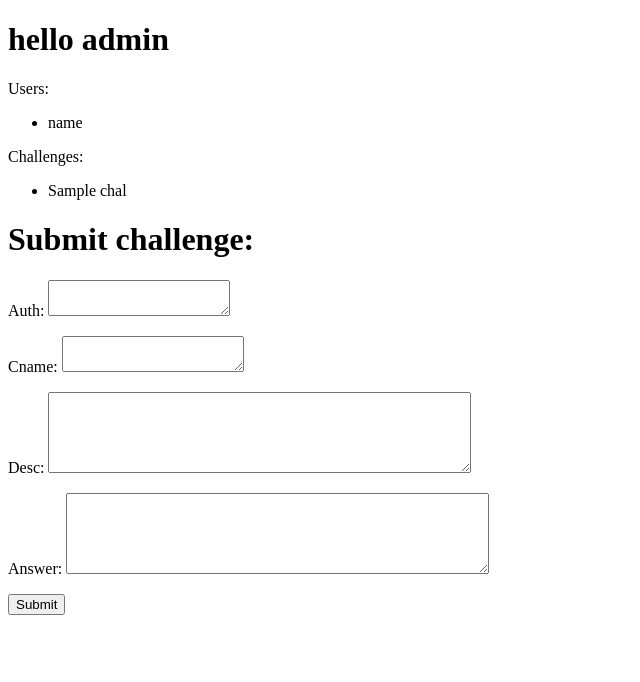
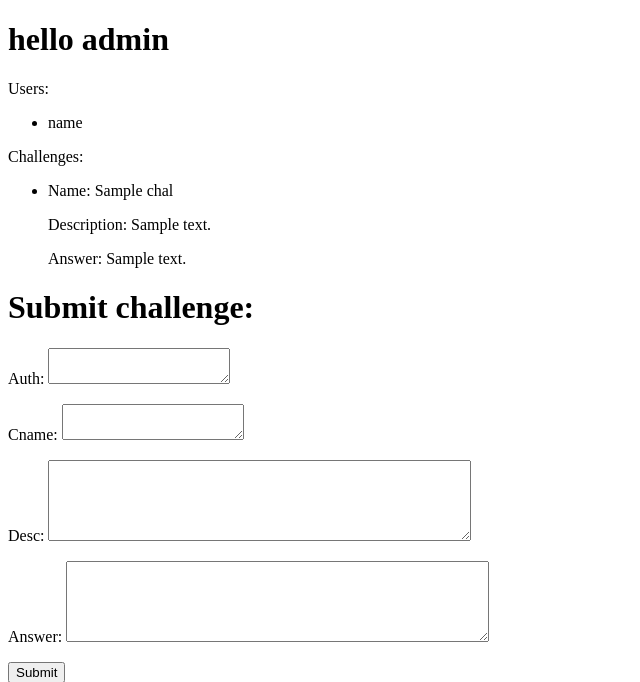
Before and after one commit to XSort-CS/asco-backend, a Flask app: template templates/admin.html in a window 1280 px wide. Shown: the top 682 px of the page, without its empty margins (0-640 px from the left). Run offline with Flask 3, Linux system fonts and the light colour scheme; the template is opened without the code that fills it: most values are stand-ins (such as "Sample title", 1, 10 or a date in 2020).

Commit message:
admin panel

```diff
--- a/templates/admin.html
+++ b/templates/admin.html
@@ -19,9 +19,14 @@
     <p>Challenges:</p>
         <ul>
             {% for chal in challenges %}
-            <li>{{ chal }}</li>
+            <li>
+                <p>Name: {{ chal.cname }}</p>
+                <p>Description: {{ chal.desc }}</p>
+                <p>Answer: {{ chal.answer }}</p>
+            </li>
             {% endfor %}
-            </ul>
+        </ul>
+
     <h1>Submit challenge: </h1>
     <form id="myForm" action="{{ url_for('submit_challenge') }}" method="POST">
         <p>Auth: <textarea name="auth" rows="2" cols="20"></textarea></p>
```
